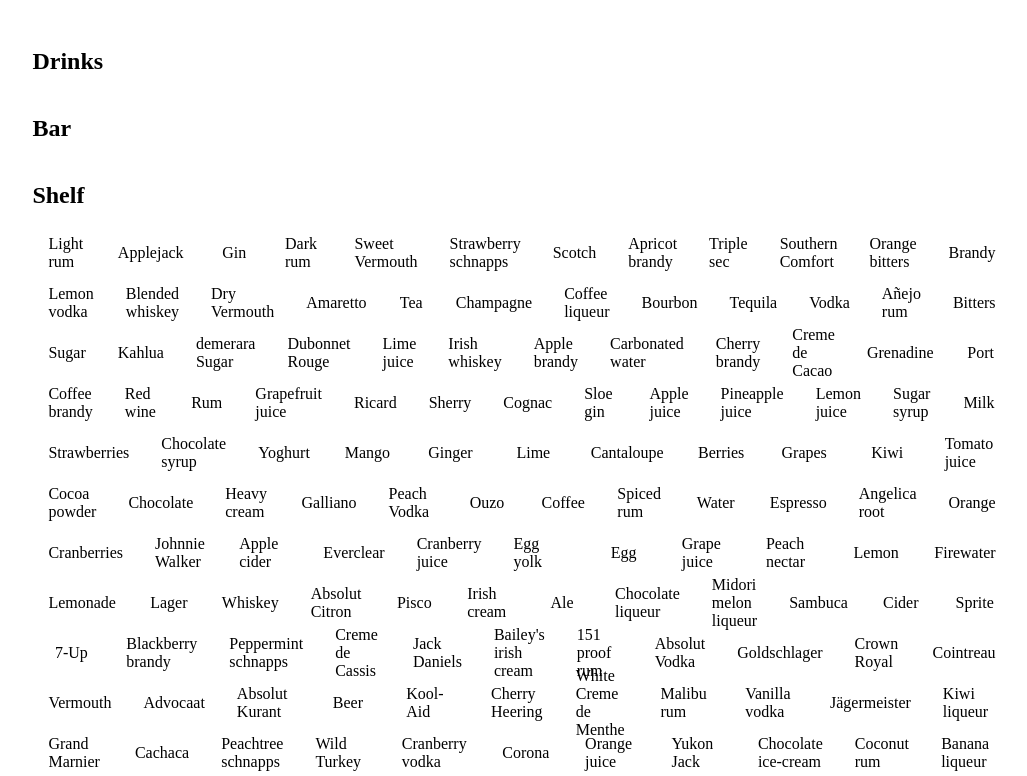
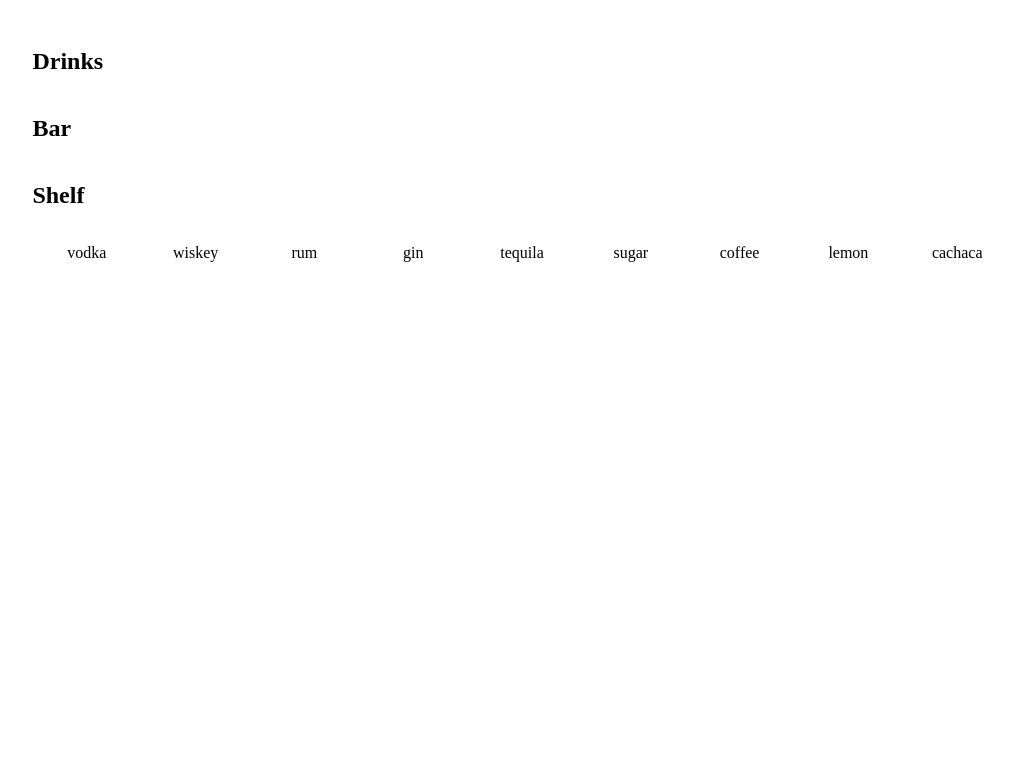
Before and after one commit to marcosvpj/drinks, a React app: page / in a window 1280 px wide. Shown: the top 776 px of the page, without its empty margins (118-1145 px from the left). Built offline with nearby package versions, Linux system fonts and the light colour scheme.

Commit message:
first attempt on smart search

```diff
--- a/src/App.js
+++ b/src/App.js
@@ -167,9 +167,45 @@
   ]
 };
 
-const bar = ingredients.drinks.map(i => ({
-  name: i.strIngredient1,
-  selected: false
+const smartIngredients = [
+  {
+    key: 'vodka',
+    group: ['Absolut Vodka', 'Vodka', 'Vanilla Vodka']
+  },{
+    key: 'wiskey',
+    group: ['bourbon', 'whiskey', 'Blended whiskey', 'Irish whiskey', 'Rye whiskey', 'jim beam', 'Johnnie Walkers', 'Jack Daniels', 'Wild Turkey']
+  },{
+    key: 'rum',
+    group: ['Rum', 'Light rum', 'dark rum', 'Añejo rum', 'White rum', '151 proof rum']
+  },{
+    key: 'gin',
+    group: ['gin']
+  },{
+    key: 'tequila',
+    group: ['tequila']
+  },{
+    key: 'sugar',
+    group: ['sugar', 'demerara Sugar', 'Sugar syrup']
+  },{
+    key: 'coffee',
+    group: ['Kahlua', 'Coffee liqueur', 'coffee', 'espresso']
+  },{
+    key: 'lemon',
+    group: ['lemon', 'lemon juice', 'Lemonade', 'Lemon peel']
+  },{
+    key: 'cachaca',
+    group: ['cachaca']
+  }
+];
+
+// const bar = ingredients.drinks.map(i => ({
+//   name: i.strIngredient1,
+//   selected: false
+// }));
+const bar = smartIngredients.map(i => ({
+  name: i.key,
+  selected: false,
+  group: i.group
 }));
 
 const RenderBottles = props => {
@@ -202,15 +238,35 @@
       return Object.assign(b, { selected: !b.selected });
     });
 
-    const selecteds = updatedBar.filter(i => i.selected).map(i => i.name);
+    const selecteds = updatedBar.filter(i => i.selected);//.map(i => i.name);
 
-    search.byIngredients(selecteds).then( drinks => {
+    console.log(updatedBar);
+    // Promise.all(search.groupSearch(selecteds))
+    search.groupSearch(selecteds)
+    .then( (i) => {
+      // const drinks = i[0] === undefined ? [] : i[0];
+
+      const drinks = i.reduce( (p, c, i,) => { return p.concat(c)}, []);
+      // const d = drinks.filter(function(item, pos, self) {
+      //   return self.indexOf(item) == pos;
+      // })
+
+      console.log('drinks', drinks);
+      // console.log('drinks undupe', d);
+
       this.setState(prevState => ({
         bar: updatedBar,
         selecteds: selecteds,
         drinks: drinks
       }));
-    });
+    })
+    // search.byIngredients(selecteds).then( drinks => {
+    //   this.setState(prevState => ({
+    //     bar: updatedBar,
+    //     selecteds: selecteds,
+    //     drinks: drinks
+    //   }));
+    // });
   }
 
   render() {
--- a/src/search.js
+++ b/src/search.js
@@ -2,16 +2,23 @@
   return [...new Set(a)].filter(x => new Set(b).has(x));
 }
 
-function clean(arr) {
+function cleanDupes(a) {
+  return a.filter(function(item, pos, self) {
+    return self.indexOf(item) == pos;
+  })
+}
+
+function clean(arr, xor = true) {
   if (arr.length == 1) return arr[0];
   if (arr.length == 2) return intersect(arr[0], arr[1]);
   const n = [...arr];
   var r = n.pop();
   while (n.length) {
-    r = intersect(r, n.pop());
+    if (xor) r = intersect(r, n.pop());
+    if (!xor) r = r.concat(n.pop());
   }
 
-  return r;
+  return cleanDupes(r);
 }
 
 const all = [];
@@ -37,9 +44,19 @@
 };
 
 export default {
-  byIngredients: function(ingredients) {
-    // const ingredients = argv.ingredient.split(",").map(i => i.trim());
+  groupSearch (ingredient) {
+    const result = ingredient.map( i => this.byIngredients(i.group, false) );
+    console.log('groupSearch result', result);
 
+    return Promise.all(result).then( (r) => {
+      const all = r.map( z => cleanDupes(z))
+
+      return clean(all);
+    });
+    return result;
+  },
+  byIngredients: (ingredients, xor = true) => {
+    console.log('byIngredients', ingredients);
     const get_recipes = async ingredient => {
       const data = await ds.findByIngredient(ingredient);
       data.drinks.map(d => {
@@ -49,28 +66,17 @@
     };
 
     const recipies = ingredients.map(async ingredient => {
-      // ingredient = ingredient.trim();
       const recipes = await get_recipes(ingredient);
-
-      // if (argv.all !== undefined) {
-      //   console.log(ingredient + ":");
-      //   recipes.map(d => console.log("\t" + all[d].strDrink));
-      // }
-      // console.log('');
       return recipes;
     });
 
     return Promise.all(recipies).then(r => {
       if (recipies.length == 0) return false;
-      // if (recipies.length == 1) return r[0];
-      const result = clean(r);
+      const result = clean(r, xor);
 
       console.log(ingredients.join(", ") + ":");
       result.map(d => console.log("\t" + all[d].strDrink));
       return result.map(d => all[d]);
-      // return result.filter(d => console.log("\t" + all[d].strDrink));
-      return result;
-      // console.log(clean(r));
     });
   }
 }
```
